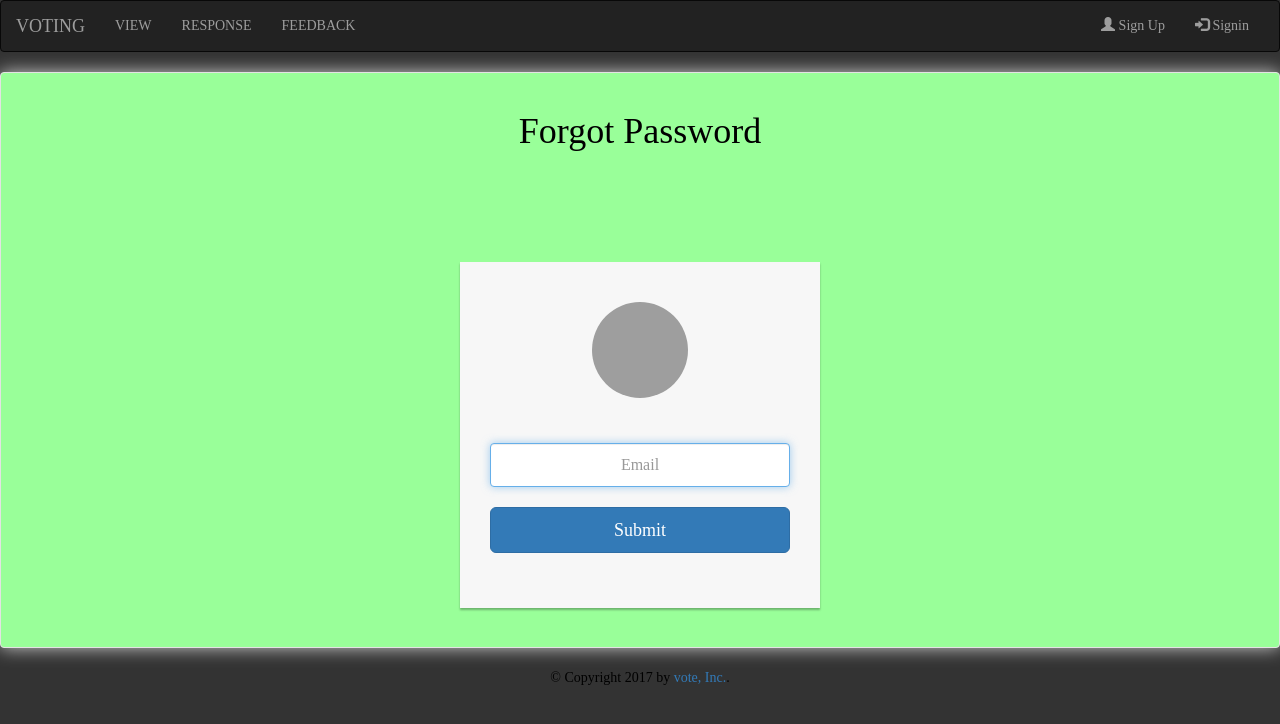
After one commit to Priyankadev/pyvoting, a Python web app: template templates/user/forgot.html in a window 1280 px wide. The commit adds this page. Shown: the top 724 px of the page. Run offline with Jinja, Linux system fonts and the light colour scheme; the template is opened without the code that fills it, so the values that code supplies are empty; some libraries are stand-ins or nearby versions; grey boxes are pictures that could not be loaded.

```diff
--- a/static/css/style.css
+++ b/static/css/style.css
@@ -1,6 +1,6 @@
 #login
     {
-    background: #a6a6a6;
+    background: #99ff99;
     margin-top: 0%;
     margin-right: 0%;
     margin-left: 0%;
@@ -10,7 +10,7 @@
 
 body
  {
-    background: #808080;
+    background: #66ff33;
     font-family: vardana;
     color:black;
     padding: 0px
@@ -49,7 +49,7 @@ body {
 }
 
 .form_bg {
-    background-color:#eee;
+    background-color:#ccffff;
     color:#666;
     padding:20px;
     border-radius:10px;
--- /dev/null
+++ b/templates/user/forgot.html
@@ -0,0 +1,37 @@
+{% extends "user/user_base.html" %}
+{% block title %}Work Page{% endblock %}
+{% block head %}
+  {{ super() }}
+
+{% endblock %}
+{% block content %}
+
+<p class="important">
+
+
+<div id="login" class="span3 well well-large offset4">
+    <div class="container">
+        <div class="row">
+            <div class="col-sm-6 col-md-4 col-md-offset-4">
+
+                <center>
+                    <h1>Forgot Password</h1><br><br><br><br>
+                    <div class="account-wall">
+                        <img class="profile-img" src="https://lh5.googleusercontent.com/-b0-k99FZlyE/AAAAAAAAAAI/AAAAAAAAAAA/eu7opA4byxI/photo.jpg?sz=120"
+                            alt="">
+
+                        <form class="form-signin" action="/user/forgot_password" method="post"><br>
+                            <!--<input type="text" class="form-control" placeholder="Contact" style="text-align: center"  name="contact" required autofocus>-->
+                            <input type="email" class="form-control" placeholder="Email" style="text-align: center"  name="email" required autofocus ><br>
+                            <button class="btn btn-lg btn-primary btn-block" type="submit">Submit</button>
+                        </form><br>
+                    </div><br>
+                      </center>
+            </div>
+        </div>
+    </div>
+</div>
+
+
+</p>
+{% endblock %}
```
Also changed, not shown: db.py (+5 -2 lines), templates/user/reset_password.html (added, +37 -0 lines), templates/user/security.html (added, +43 -0 lines), 1 other file.
